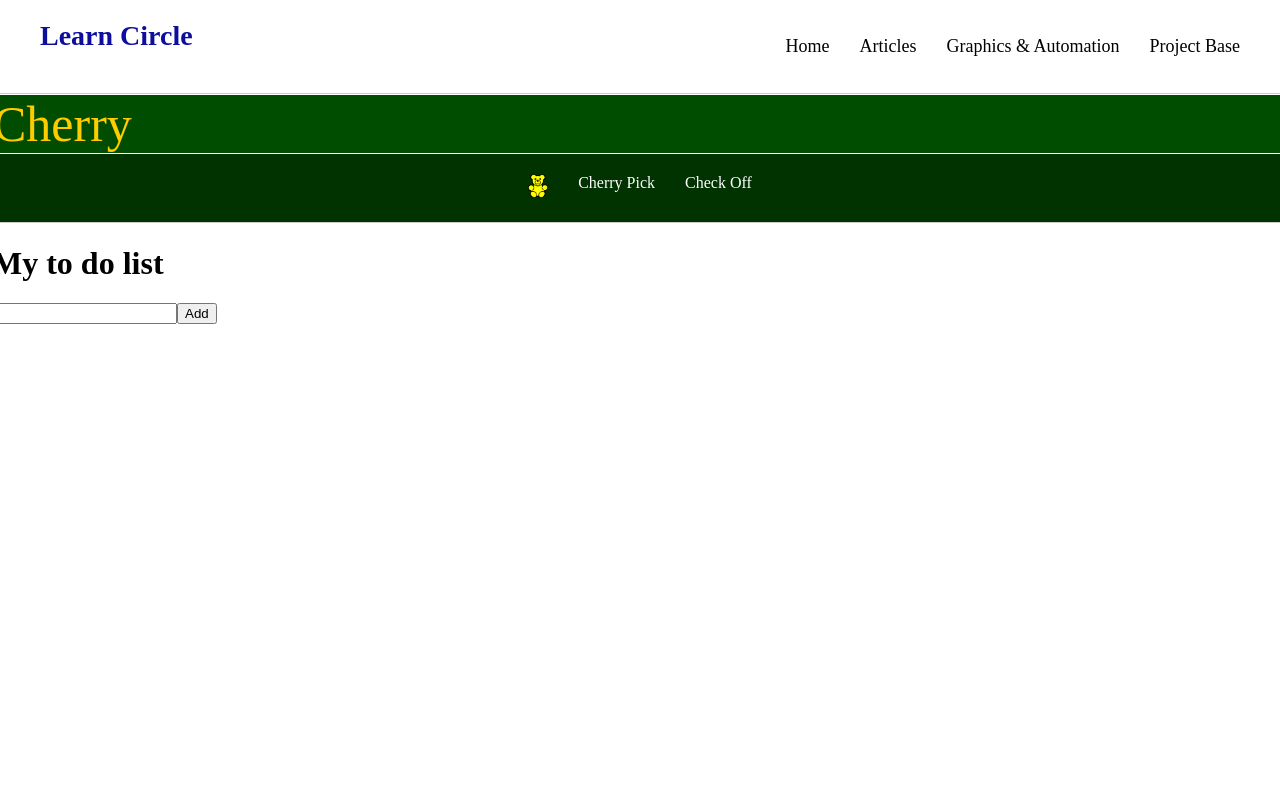
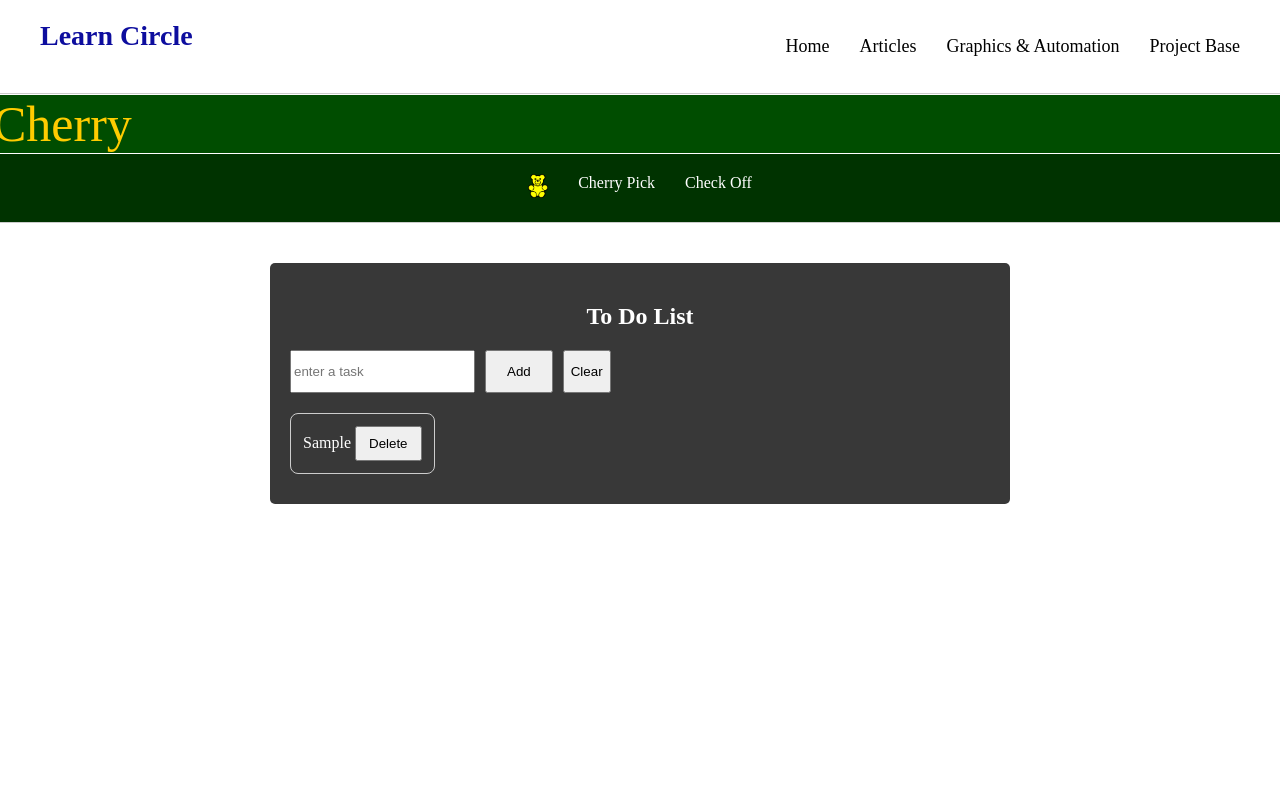
Before and after one commit to marycamaraa/learnCircle, a React (Vite) app: page /GraphicsAutomation in a window 1280 px wide. Both pictures are taken after typing "Sample" into the empty fields and a click on the button "Add". Shown: the top 800 px of the page. Built offline with nearby package versions, Linux system fonts and the light colour scheme.

Commit message:
feat: add delete button

```diff
--- a/src/components/GraphicsSection/index.jsx
+++ b/src/components/GraphicsSection/index.jsx
@@ -1,31 +1,48 @@
 import { useState } from 'react'
-
-import './index.css'
+import styles from './index.module.css'
 
 function GraphicsSections() {
   const [task, setTask] = useState('')
   const [tasks, setTasks] = useState([])
 
-  // helper function
+  // function hold the logic. funtion will run when a user clicks the add button
   const addTask = () => {
-    if (!task.trim()) return
+    if (!task.trim() === '') return // trim removes white space from beginning to end
 
-    setTasks([...tasks, task])
-    setTask('')
+    setTasks([...tasks, task]) // spread operator copies all existing items and add new task
+    setTask('') // clears the input field after adding task
   }
 
+  //delete function
+  const deleteTask = (indexToDelete) => {
+    setTasks(tasks.filter((_, index) => index !== indexToDelete))
+  }
   return (
-    <>
-      <h1>My to do list</h1>
-      <input value={task} onChange={(e) => setTask(e.target.value)} />
-      <button onClick={addTask}>Add</button>
+    <div className={styles.container}>
+      <h2 className={styles.heading}> To Do List</h2>
+      <div className={styles.inputContainer}>
+        <input type="text" value={task} onChange={(e) => setTask(e.target.value)} placeholder="enter a task" />
 
-      {/* <ul>
-        {task.map((item, index) => (
-          <li key={index}>{item}</li>
-        ))}
-      </ul> */}
-    </>
+        <button className={styles.button} onClick={addTask}>
+          Add
+        </button>
+        <button> Clear</button>
+      </div>
+
+      <div className="items-container">
+        <div />
+        <ul className={styles.toDoList}>
+          {tasks.map((item, index) => (
+            <li className={styles.toDoListItem} key={index}>
+              <span> {item} </span>
+              <button className={styles.deleteButton} onClick={() => deleteTask(index)}>
+                Delete
+              </button>
+            </li>
+          ))}
+        </ul>
+      </div>
+    </div>
   )
 }
 
--- /dev/null
+++ b/src/components/GraphicsSection/index.module.css
@@ -0,0 +1,50 @@
+.container {
+  background-color: #383838;
+  max-width: 700px;
+  border-radius: 5px;
+  margin: 40px auto;
+  padding: 20px;
+}
+
+.heading {
+  color: #fff;
+  text-align: center;
+  margin-bottom: 20px;
+}
+
+.inputContainer {
+  display: flex;
+  gap: 10px;
+  margin-bottom: 20px;
+}
+.input {
+  width: 100px;
+  flex: 1;
+  padding: 12px;
+  font-size: 16px;
+}
+
+.button {
+  padding: 12px 20px;
+}
+.toDoList {
+  display: flex;
+  list-style: none;
+  gap: 5px;
+  padding: 0;
+  margin: 0;
+}
+
+.toDoListItem {
+  color: #fff;
+  padding: 12px;
+  margin-bottom: 10px;
+  border: 1px solid #ccc;
+  border-radius: 8px;
+}
+
+.deleteButton {
+  padding: 8px 12px;
+  cursor: pointer;
+
+}
```
